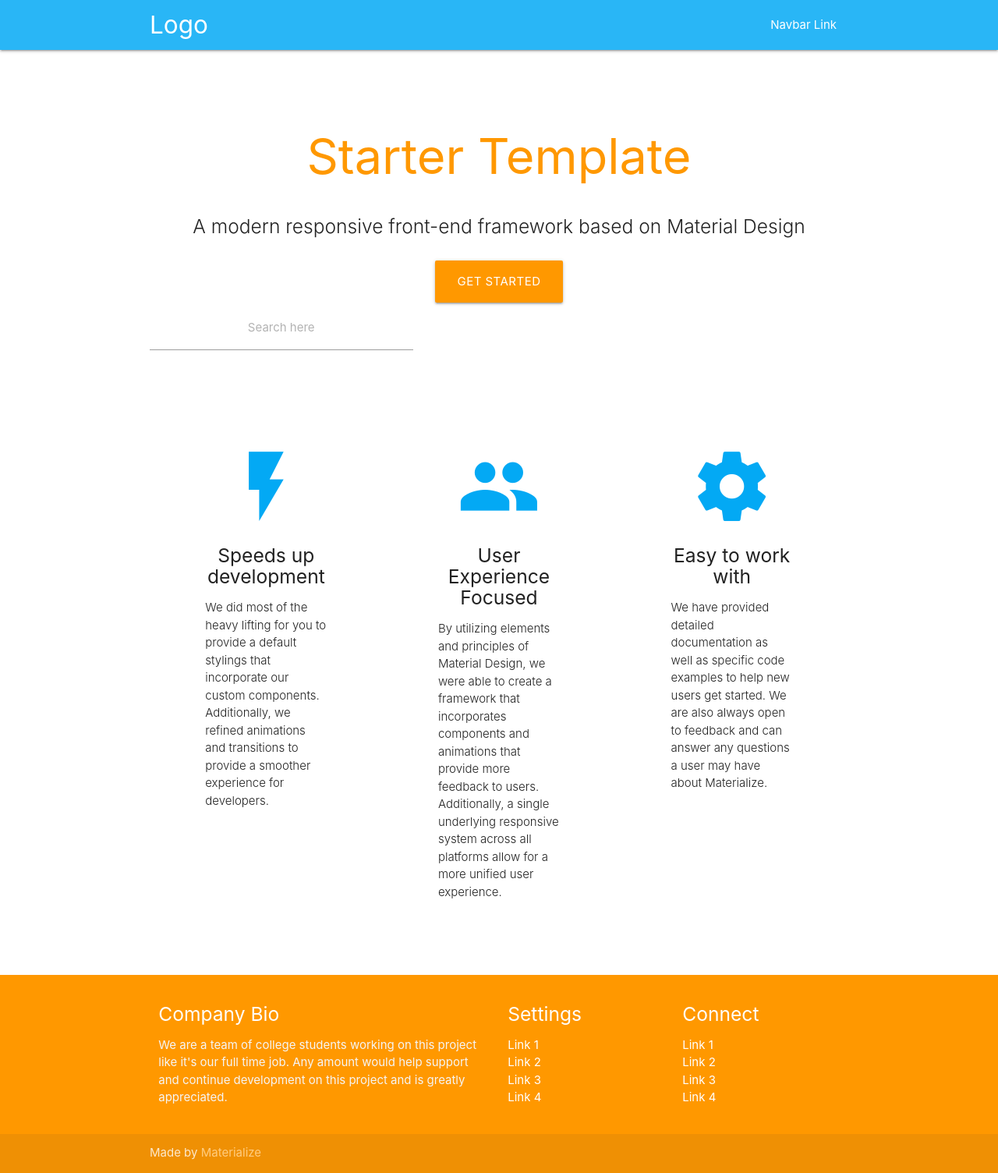
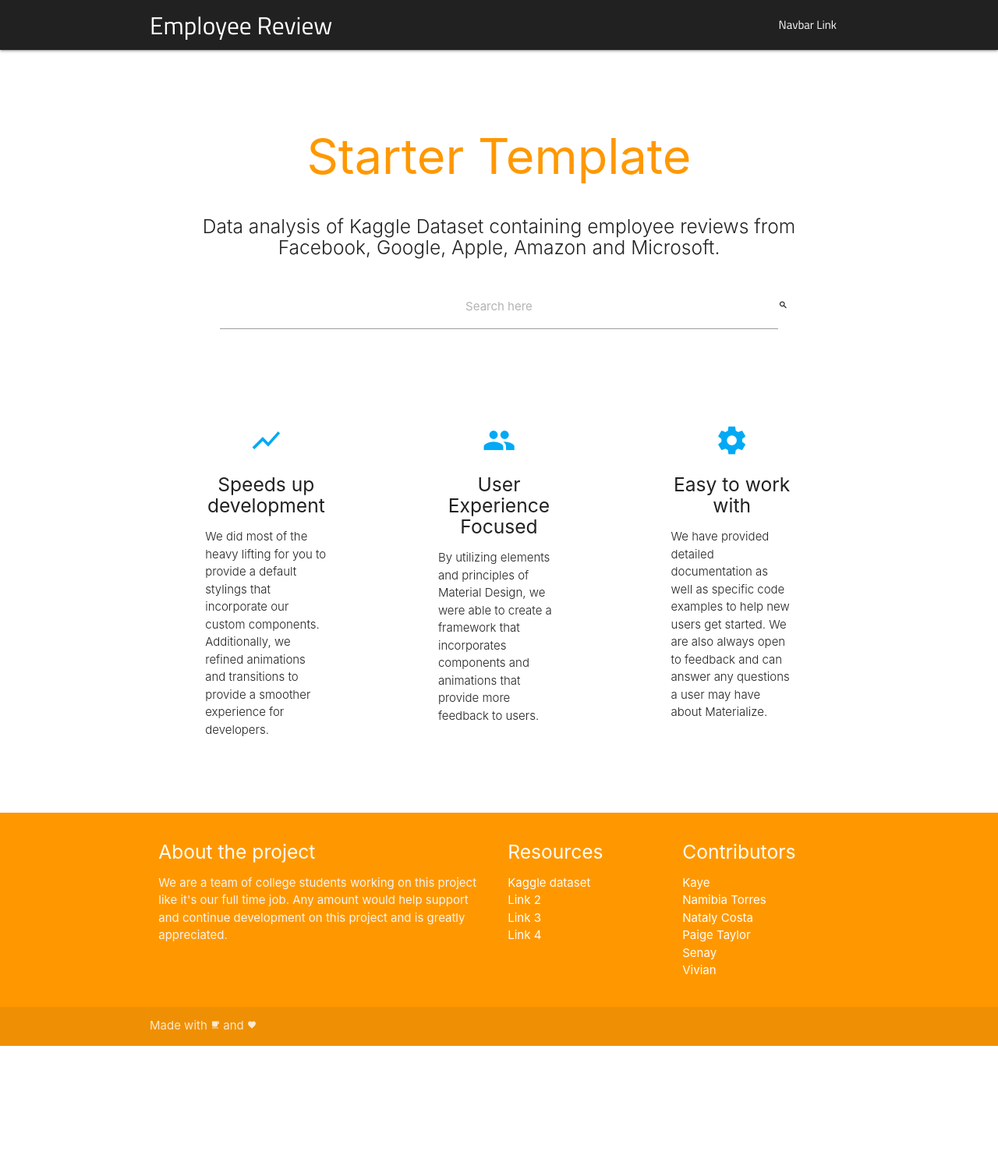
Before and after one commit to NamibiaLT/Code_G_Final_Project, a Flask app: page / in a window 1280 px wide. Shown: the whole page at 78% size. After the commit the page ends 1341 px from the top, so only its background shows below. Run offline with Flask 2, Linux system fonts and the light colour scheme; style sheets or scripts are compiled from the project's sources; some libraries are stand-ins or nearby versions.

Commit message:
added .scss, fixed input, text left

```diff
--- a/reviews_app/backend/__init__.py
+++ b/reviews_app/backend/__init__.py
@@ -5,6 +5,7 @@ import os
 
 #import boto3
 from flask import Flask, render_template
+from flask_scss import Scss
 #from flask_security import Security, SQLAlchemyUserDatastore
 #from flask_bcrypt import Bcrypt
 #from flask_debugtoolbar import DebugToolbarExtension
@@ -54,6 +55,7 @@ def create_app(script_info=None):
         #static_folder="../static",
     )
 
+    Scss(app)
     ### set config
     # app_settings = os.getenv(
     #     "APP_SETTINGS", "coffeeshop.server.config.DevelopmentConfig"
--- /dev/null
+++ b/reviews_app/backend/static/css/main.scss
@@ -0,0 +1,147 @@
+@import "https://fonts.googleapis.com/icon?family=Material+Icons";
+@import url('https://fonts.googleapis.com/css?family=Titillium+Web');
+
+body {
+  display: flex !important;
+  min-height: 100vh !important;
+  flex-direction: column !important;
+}
+
+main {
+  flex: 1 0 auto !important;
+}
+
+
+.icon-block {
+  padding: 0 60px !important;
+}
+
+.material-icons {
+	font-size: 80% !important;
+}
+
+nav a{
+  font-family: 'Titillium Web', sans-serif;
+}
+
+$primary-color: rgba(0,0,0,1);
+$hint-color: rgba(0,0,0,.3);
+$font-size: 16px;
+
+.html {
+  font-size: $font-size;
+}
+
+.search-input {
+  position: relative;
+  padding: 1rem 0 0.5rem 0;
+  height: 4.5rem;
+  margin: 0 auto;
+  width: 80%;
+}
+
+.search-input input {
+  border: none;
+  border-bottom: 1px solid $primary-color;
+  display: block;
+  font-size: 1rem;
+  line-height: 1rem;
+  margin: 0 auto;
+  padding: 0.5rem 0;
+  width: 80%;
+  text-align: left;
+  background-color: transparent;
+  color: $primary-color;
+}
+
+.search-input input:focus {
+  outline: none;
+}
+
+.search-input label {
+  position: absolute;
+  left: 0;
+  top: 1.625rem;
+  width: 100%;
+  color: $hint-color;
+  font-size: 1rem;
+  line-height: 1rem;
+  font-weight: normal;
+  pointer-events: none;
+  transition: 0.2s ease all;
+  -moz-transition: 0.2s ease all;
+  -webkit-transition: 0.2s ease all;
+}
+
+.search-input input:focus ~ label {
+  top: 0;
+  font-size: 0.75rem;
+  color: $primary-color;
+}
+
+.search-input label.not-empty {
+  top: 0;
+  font-size: 0.75rem;
+}
+
+.search-input span:nth-of-type(3) {
+  position: absolute;
+  color: $primary-color;
+  left: 100%;
+  top: 1.625rem;
+  font-size: 1rem;
+  transition: 0.2s ease all;
+  -moz-transition: 0.2s ease all;
+  -webkit-transition: 0.2s ease all;
+}
+
+.search-input input:focus ~ span:nth-of-type(3) {
+  left: -1.625rem;
+  top: 1.625rem;
+  color: $primary-color;
+}
+
+.search-input span:nth-of-type(3).not-empty {
+  left: -1.625rem !important;
+  top: 1.625rem !important;
+}
+
+.search-input span:nth-of-type(4) {
+  position: absolute;
+  color: $primary-color;
+  right: 0;
+  top: 1.625rem;
+  font-size: 1rem;
+  opacity: 0;
+  transition: 0.2s ease all;
+  -moz-transition: 0.2s ease all;
+  -webkit-transition: 0.2s ease all;
+}
+
+.search-input input:focus ~ span:nth-of-type(4) {
+  color: $primary-color;
+  opacity: 1;
+  cursor: pointer;
+}
+
+.search-input span:nth-of-type(4).not-empty {
+  opacity: 1 !important;
+}
+
+.search-input .bar {
+  display: block;
+  width: 0;
+  margin-left: 50%;
+  height: 1px;
+  background: $primary-color;
+  opacity: 0;
+  transition: 0.2s ease all;
+  -moz-transition: 0.2s ease all;
+  -webkit-transition: 0.2s ease all;
+}
+
+.search-input input:focus ~ .bar {
+  opacity: 1;
+  width: 100%;
+  margin-left: 0;
+}
--- a/reviews_app/backend/templates/index.html
+++ b/reviews_app/backend/templates/index.html
@@ -1,12 +1,12 @@
 <head>
   <link href="https://fonts.googleapis.com/icon?family=Material+Icons" rel="stylesheet">
   <link rel="stylesheet" href="{{ url_for('static', filename='css/materialize.min.css') }}">
-  <link rel="stylesheet" href="{{ url_for('static', filename='css/main.css') }}">
+  <link rel="stylesheet" href="{{ url_for('static', filename='css/main.scss') }}">
   <title>CODEGIT Project</title>
 </head>
 <body>
-  <nav class="light-blue lighten-1" role="navigation">
-    <div class="nav-wrapper container"><a id="logo-container" href="#" class="brand-logo">Logo</a>
+  <nav class="grey darken-4" role="navigation">
+    <div class="nav-wrapper container "><a id="logo-container" href="#" class="brand-logo">Employee Review</a>
       <ul class="right hide-on-med-and-down">
         <li><a href="#">Navbar Link</a></li>
       </ul>
@@ -18,22 +18,20 @@
     </div>
   </nav>
   <div class="section no-pad-bot" id="index-banner">
-    <div class="container">
+    <div class="container first">
       <br><br>
       <h1 class="header center orange-text">Starter Template</h1>
       <div class="row center">
-        <h5 class="header col s12 light">A modern responsive front-end framework based on Material Design</h5>
+        <h5 class="header col s12 light">Data analysis of Kaggle Dataset containing employee reviews from Facebook, Google, Apple, Amazon and Microsoft.</h5>
       </div>
       <div class="row center">
-        <a href="http://materializecss.com/getting-started.html" id="download-button" class="btn-large waves-effect waves-light orange">Get
-          Started</a>
           <div class="search-input">
             <input type="text">
             <span class="highlight"></span>
             <span class="bar"></span>
             <label>Search here</label>
-            <span class="glyphicon glyphicon-search"></span>
-            <span class="glyphicon glyphicon-remove"></span>
+            <span class="glyphicon glyphicon-search"><i class="material-icons">search</i></span>
+            <span class="glyphicon glyphicon-remove"><i class="material-icons">clear</i></span>
           </div>
       </div>
       <br><br>
@@ -46,10 +44,10 @@
     <div class="section">
 
       <!--   Icon Section   -->
-      <div class="row">
+       <div class="row">
         <div class="col s12 m4">
           <div class="icon-block">
-            <h2 class="center light-blue-text"><i class="material-icons">flash_on</i></h2>
+            <h2 class="center light-blue-text"><i class="material-icons">show_chart</i></h2>
             <h5 class="center">Speeds up development</h5>
 
             <p class="light">We did most of the heavy lifting for you to provide a default stylings that incorporate
@@ -64,8 +62,7 @@
             <h5 class="center">User Experience Focused</h5>
 
             <p class="light">By utilizing elements and principles of Material Design, we were able to create a
-              framework that incorporates components and animations that provide more feedback to users. Additionally,
-              a single underlying responsive system across all platforms allow for a more unified user experience.</p>
+              framework that incorporates components and animations that provide more feedback to users.</p>
           </div>
         </div>
 
@@ -89,7 +86,7 @@
     <div class="container">
       <div class="row">
         <div class="col l6 s12">
-          <h5 class="white-text">Company Bio</h5>
+          <h5 class="white-text">About the project</h5>
           <p class="grey-text text-lighten-4">We are a team of college students working on this project like it's our
             full time job. Any amount would help support and continue development on this project and is greatly
             appreciated.</p>
@@ -97,37 +94,38 @@
 
         </div>
         <div class="col l3 s12">
-          <h5 class="white-text">Settings</h5>
+          <h5 class="white-text">Resources</h5>
           <ul>
-            <li><a class="white-text" href="#!">Link 1</a></li>
+            <li><a class="white-text" href="https://www.kaggle.com/petersunga/google-amazon-facebook-employee-reviews/home">Kaggle dataset</a></li>
             <li><a class="white-text" href="#!">Link 2</a></li>
             <li><a class="white-text" href="#!">Link 3</a></li>
             <li><a class="white-text" href="#!">Link 4</a></li>
           </ul>
         </div>
         <div class="col l3 s12">
-          <h5 class="white-text">Connect</h5>
+          <h5 class="white-text">Contributors</h5>
           <ul>
-            <li><a class="white-text" href="#!">Link 1</a></li>
-            <li><a class="white-text" href="#!">Link 2</a></li>
-            <li><a class="white-text" href="#!">Link 3</a></li>
-            <li><a class="white-text" href="#!">Link 4</a></li>
+            <li>Kaye<a class="white-text" href="#!"></a></li>
+            <li>Namibia Torres<a class="white-text" href="#!"></a></li>
+            <li>Nataly Costa<a class="white-text" href="#!"></a></li>
+            <li>Paige Taylor<a class="white-text" href="#!"></a></li>
+            <li>Senay<a class="white-text" href="#!"></li>
+            <li>Vivian<a class="white-text" href="#!"></a></li>
           </ul>
         </div>
       </div>
     </div>
     <div class="footer-copyright">
       <div class="container">
-        Made by <a class="orange-text text-lighten-3" href="http://materializecss.com">Materialize</a>
+        Made with <i class="material-icons">local_cafe</i> and <i class="material-icons"> favorite</i>
       </div>
     </div>
   </footer>
 
 
   <!--  Scripts-->
-  <script src="https://code.jquery.com/jquery-2.1.1.min.js"></script>
-  <script src="js/materialize.js"></script>
-  <script src="js/init.js"></script>
+  <script src="https://code.jquery.com/jquery-2.2.4.min.js"></script>
+  <script src="https://cdnjs.cloudflare.com/ajax/libs/materialize/1.0.0/js/materialize.min.js"></script>
   <script src="{{url_for('static', filename='js/search.js')}}"></script>
 </body>
 
--- a/reviews_app/backend/views.py
+++ b/reviews_app/backend/views.py
@@ -1,4 +1,5 @@
 from flask import render_template, Blueprint
+
 
 backend_blueprint = Blueprint("backend", __name__)
 
```
Also changed, not shown: client/static/css/main.css (added, +135 -0 lines).
